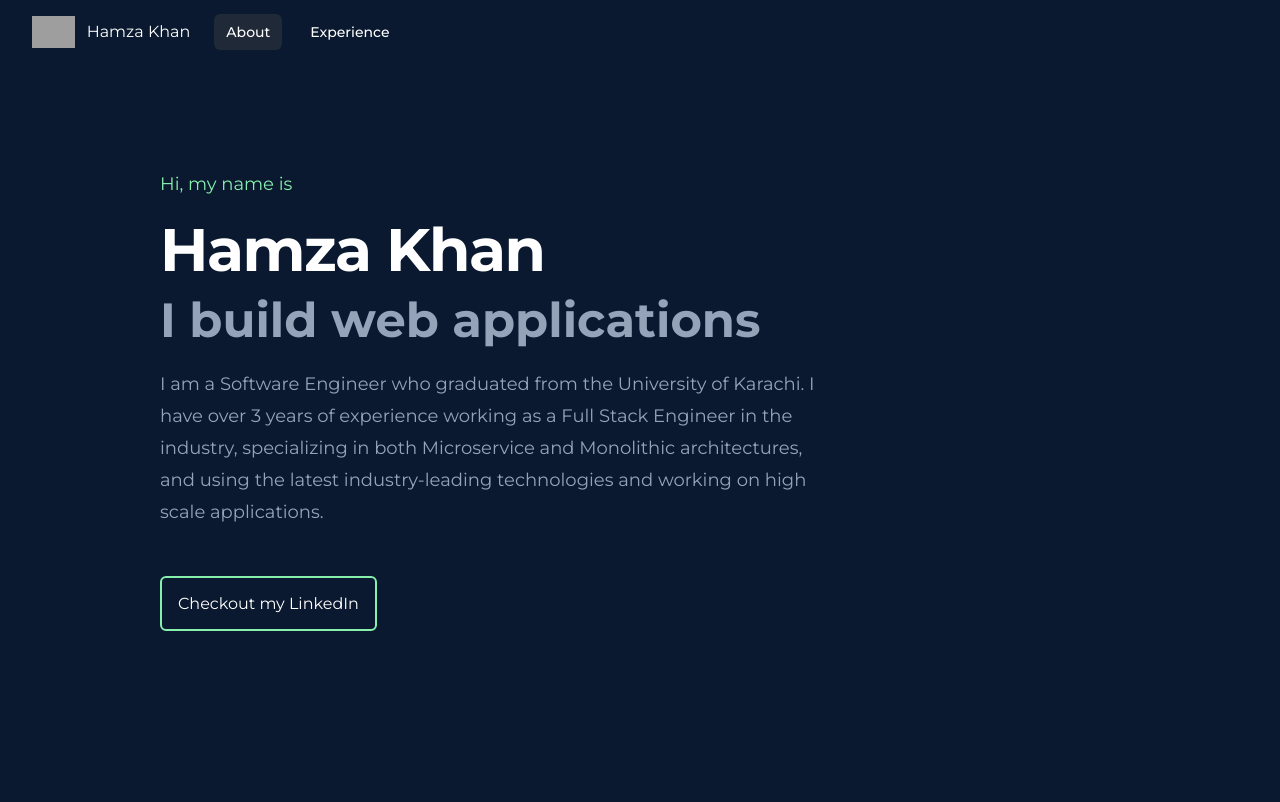
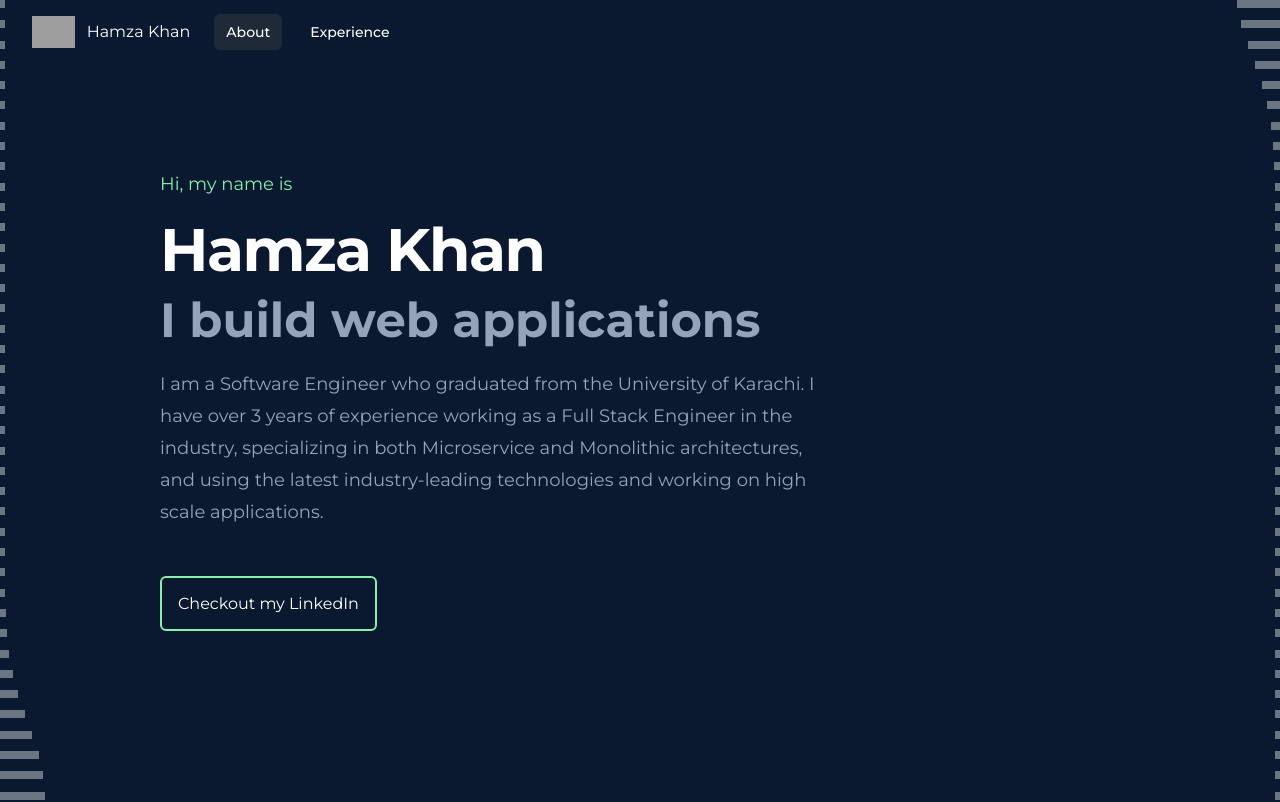
Before and after one commit to Hamza91able/portfolio, a Next.js app: page / in a window 1280 px wide. Shown: the top 802 px of the page. Built offline with nearby package versions, Linux system fonts and the light colour scheme; grey boxes are pictures that could not be loaded.

Commit message:
Added scroll

```diff
--- a/package.json
+++ b/package.json
@@ -18,6 +18,7 @@
     "next": "13.4.1",
     "react": "18.2.0",
     "react-dom": "18.2.0",
+    "sass": "^1.62.1",
     "typescript": "5.0.4"
   },
   "devDependencies": {
--- /dev/null
+++ b/src/app/Scroll.tsx
@@ -0,0 +1,88 @@
+"use client";
+import React from "react";
+import { useScroll, animated, useSpring } from "@react-spring/web";
+
+import styles from "./scroll.module.scss";
+
+const X_LINES = 40;
+
+const INITIAL_WIDTH = 20;
+
+type ScrollProps = {
+  children: React.ReactNode;
+};
+
+export default function Scroll({ children }: ScrollProps) {
+  const containerRef = React.useRef<HTMLDivElement>(null!);
+  const barContainerRef = React.useRef<HTMLDivElement>(null!);
+
+  const [textStyles, textApi] = useSpring(() => ({
+    y: "100%",
+  }));
+
+  const { scrollYProgress } = useScroll({
+    container: containerRef,
+    onChange: ({ value: { scrollYProgress } }) => {
+      if (scrollYProgress > 0.7) {
+        textApi.start({ y: "0" });
+      } else {
+        textApi.start({ y: "100%" });
+      }
+    },
+    default: {
+      immediate: true,
+    },
+  });
+
+  return (
+    <div ref={containerRef} className={styles.body}>
+      <div className={styles.animated__layers}>
+        <animated.div ref={barContainerRef} className={styles.bar__container}>
+          {Array.from({ length: X_LINES }).map((_, i) => (
+            <animated.div
+              key={i}
+              className={styles.bar}
+              style={{
+                width: scrollYProgress.to((scrollP) => {
+                  const percentilePosition = (i + 1) / X_LINES;
+
+                  return (
+                    INITIAL_WIDTH / 4 +
+                    40 *
+                      Math.cos(
+                        ((percentilePosition - scrollP) * Math.PI) / 1.5
+                      ) **
+                        32
+                  );
+                }),
+              }}
+            />
+          ))}
+        </animated.div>
+        <animated.div className={styles.bar__container__inverted}>
+          {Array.from({ length: X_LINES }).map((_, i) => (
+            <animated.div
+              key={i}
+              className={styles.bar}
+              style={{
+                width: scrollYProgress.to((scrollP) => {
+                  const percentilePosition = 1 - (i + 1) / X_LINES;
+
+                  return (
+                    INITIAL_WIDTH / 4 +
+                    40 *
+                      Math.cos(
+                        ((percentilePosition - scrollP) * Math.PI) / 1.5
+                      ) **
+                        32
+                  );
+                }),
+              }}
+            />
+          ))}
+        </animated.div>
+      </div>
+      {children}
+    </div>
+  );
+}
--- a/src/app/globals.css
+++ b/src/app/globals.css
@@ -17,6 +17,13 @@ html,
 body {
   max-width: 100vw;
   overflow-x: hidden;
+}
+
+html,
+body,
+#root {
+  height: 100%;
+  width: 100%;
 }
 
 body {
--- a/src/app/page.tsx
+++ b/src/app/page.tsx
@@ -2,14 +2,17 @@ import Header from "./Components/Header/Header";
 import About from "./Pages/About/About";
 import Experience from "./Pages/Experience/Experience";
 import Work from "./Pages/Work/Work";
+import Scroll from "./Scroll";
 
 export default function Home() {
   return (
     <>
-      <Header />
-      <About />
-      <Experience />
-      <Work />
+      <Scroll>
+        <Header />
+        <About />
+        <Experience />
+        <Work />
+      </Scroll>
     </>
   );
 }
--- /dev/null
+++ b/src/app/scroll.module.scss
@@ -0,0 +1,71 @@
+.body {
+  background: #0a192f;
+  height: 100%;
+  width: 100%;
+  overflow-y: scroll;
+}
+
+.full__page {
+  width: 100vw;
+  height: 100vh;
+}
+
+.bar__container {
+  display: flex;
+  flex-direction: column;
+  align-items: flex-end;
+  z-index: 2;
+  justify-content: space-between;
+
+  &__inverted {
+    display: flex;
+    flex-direction: column;
+    justify-content: space-between;
+    align-items: flex-start;
+    z-index: 2;
+  }
+}
+
+.bar {
+  height: 1vh;
+  background-color: rgba(255, 255, 255, 0.4);
+}
+
+.animated__layers {
+  width: 100%;
+  height: 100%;
+  position: fixed;
+  inset: 0;
+  pointer-events: none;
+  z-index: 0;
+
+  & > * {
+    pointer-events: none;
+    width: 100%;
+    height: 100%;
+    position: fixed;
+    inset: 0;
+  }
+}
+
+.dot {
+  background-color: orange;
+  top: 50%;
+  left: 50%;
+  transform: translate(-50%, -50%);
+}
+
+.title {
+  color: rgb(5, 74, 238);
+  font-size: 8vw;
+  padding-left: 8vw;
+
+  & > span {
+    display: block;
+    overflow: hidden;
+
+    & > span {
+      display: block;
+    }
+  }
+}
```
Also changed, not shown: 1 other file (tests, documents, lock files or other folders).
